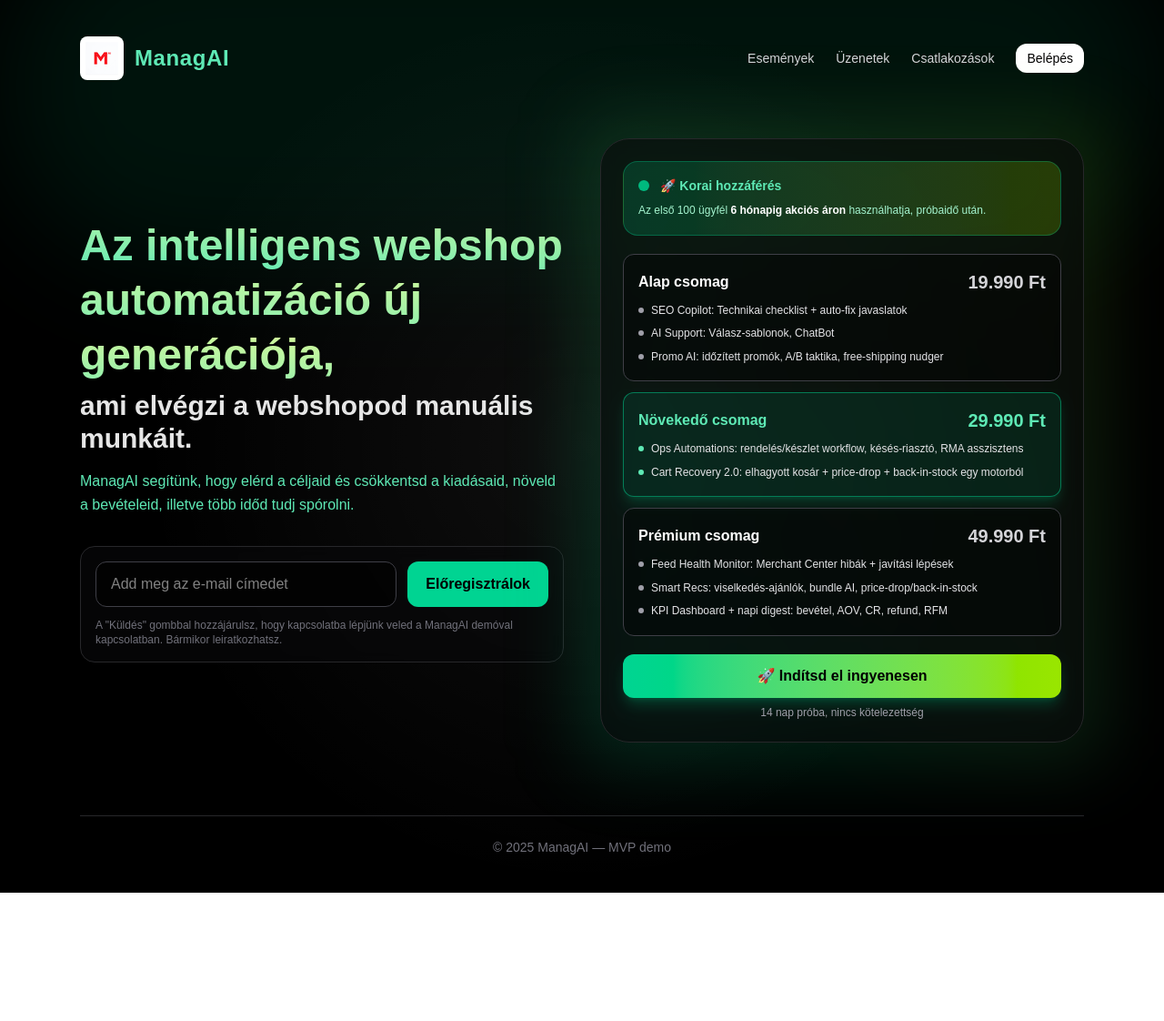
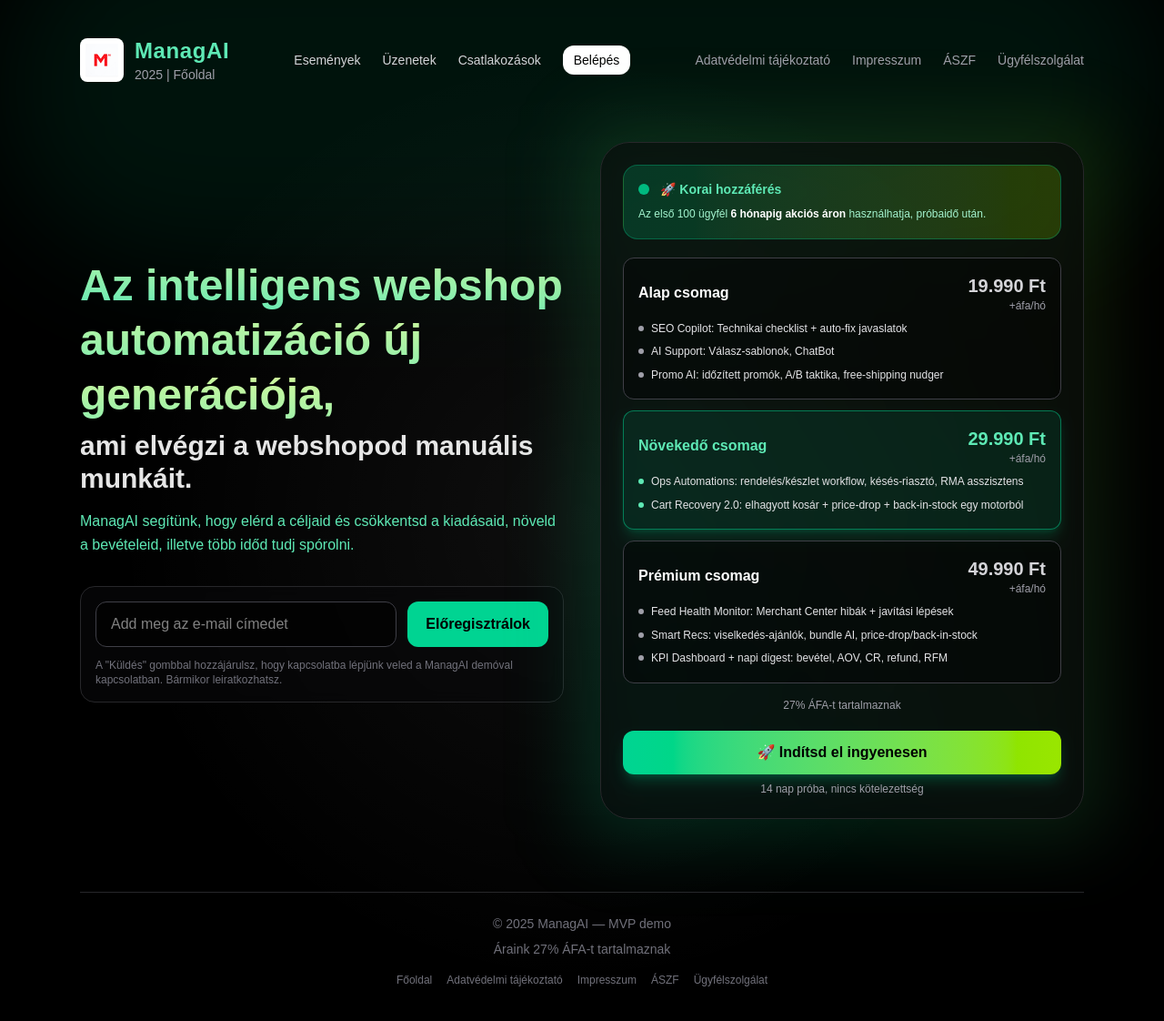
Before and after one commit to managai2025/managai, a Next.js app: page / in a window 1280 px wide. Shown: the top 1122 px of the page at 91% size. Before the commit the page ends 981 px from the top, so only its background shows below. Built offline with nearby package versions, Linux system fonts and the light colour scheme.

Commit message:
Footer magyar linkek + áfa/hó áraknál

```diff
--- a/src/app/page.tsx
+++ b/src/app/page.tsx
@@ -52,7 +52,10 @@ export default function Home() {
                priority
                className="h-12 w-12 rounded-lg"
              />
+            <div className="flex flex-col">
               <span className="text-2xl font-bold tracking-wide text-emerald-300">ManagAI</span>
+              <span className="text-sm text-zinc-400">2025 | Főoldal</span>
+            </div>
           </div>
           <nav className="hidden md:flex items-center gap-6 text-sm text-zinc-300">
             <Link href="/events" className="hover:text-white">Események</Link>
@@ -61,6 +64,12 @@ export default function Home() {
             <Link href="/dashboard" className="rounded-xl bg-white text-black px-3 py-1.5 font-medium hover:opacity-90">
               Belépés
             </Link>
+          </nav>
+          <nav className="hidden lg:flex items-center gap-6 text-sm text-zinc-400">
+            <Link href="/privacy" className="hover:text-white">Adatvédelmi tájékoztató</Link>
+            <Link href="/impressum" className="hover:text-white">Impresszum</Link>
+            <Link href="/terms" className="hover:text-white">ÁSZF</Link>
+            <Link href="/support" className="hover:text-white">Ügyfélszolgálat</Link>
           </nav>
         </header>
 
@@ -173,11 +182,14 @@ export default function Home() {
                       }`}>
                         {pkg.name}
                       </h3>
+                      <div className="text-right">
                         <span className={`text-xl font-bold ${
                           idx === 1 ? 'text-emerald-300' : 'text-zinc-300'
                         }`}>
                           {pkg.price} Ft
                         </span>
+                        <div className="text-xs text-zinc-400">+áfa/hó</div>
+                      </div>
                     </div>
                     <ul className="text-xs text-zinc-300 space-y-1.5 leading-relaxed">
                       {pkg.features.map((feature, fIdx) => (
@@ -193,6 +205,11 @@ export default function Home() {
                 ))}
               </div>
 
+              {/* ÁFA és időszak információ */}
+              <div className="mt-4 text-center">
+                <p className="text-xs text-zinc-400">27% ÁFA-t tartalmaznak</p>
+              </div>
+
               {/* CTA */}
               <div className="mt-5 text-center">
                 <button className="w-full rounded-xl bg-gradient-to-r from-emerald-400 to-lime-400 px-5 py-3 text-base font-bold text-black hover:from-emerald-300 hover:to-lime-300 transition-all duration-300 transform hover:scale-105 shadow-lg shadow-emerald-500/25">
@@ -206,7 +223,17 @@ export default function Home() {
 
         {/* Lábléc */}
         <footer className="mt-20 border-t border-zinc-800 pt-6 text-sm text-zinc-500 text-center">
-          © {new Date().getFullYear()} ManagAI — MVP demo
+          <div className="mb-4">
+            <p>© {new Date().getFullYear()} ManagAI — MVP demo</p>
+            <p className="mt-2">Áraink 27% ÁFA-t tartalmaznak</p>
+            <div className="mt-4 flex flex-wrap justify-center gap-4 text-xs">
+              <Link href="/" className="hover:text-white">Főoldal</Link>
+              <Link href="/privacy" className="hover:text-white">Adatvédelmi tájékoztató</Link>
+              <Link href="/impressum" className="hover:text-white">Impresszum</Link>
+              <Link href="/terms" className="hover:text-white">ÁSZF</Link>
+              <Link href="/support" className="hover:text-white">Ügyfélszolgálat</Link>
+            </div>
+          </div>
         </footer>
       </div>
     </main>
```
Lines whose indentation alone changed are shown as unchanged.
